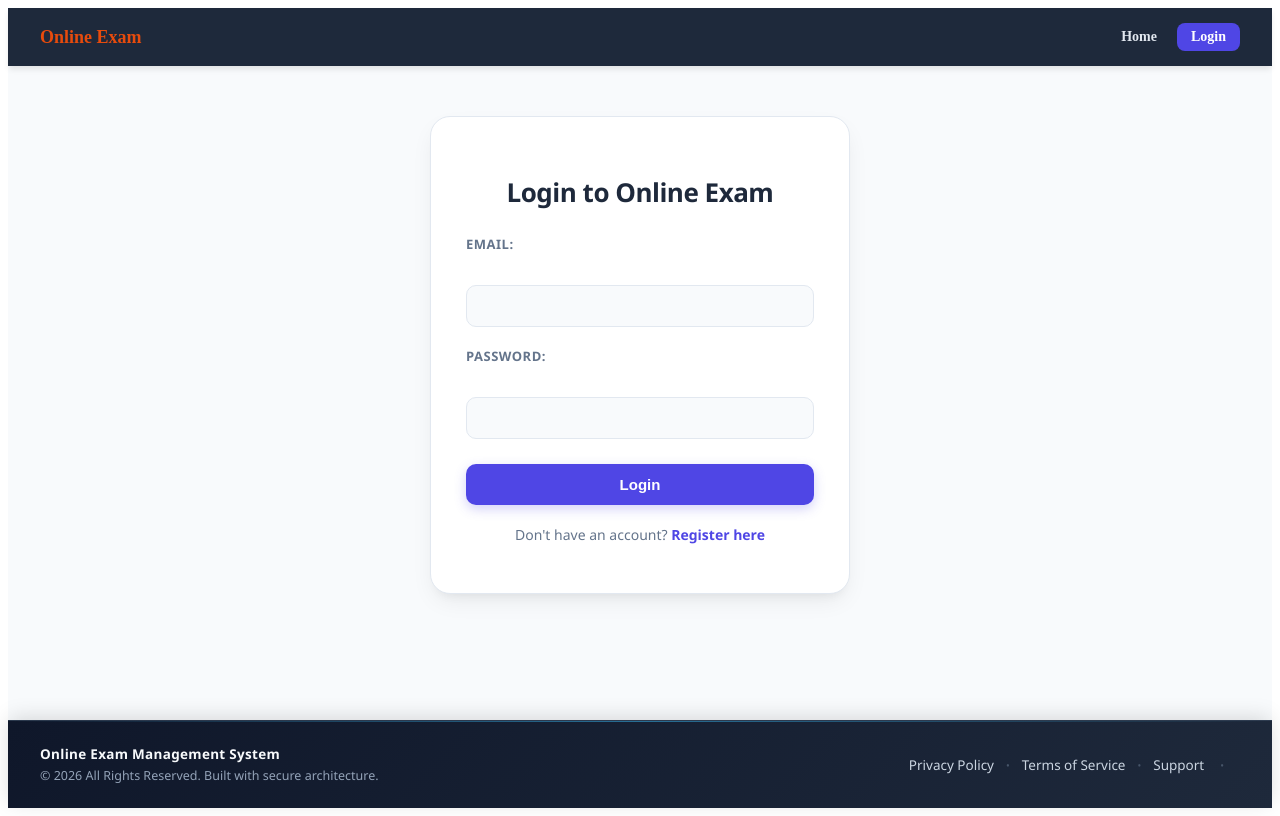
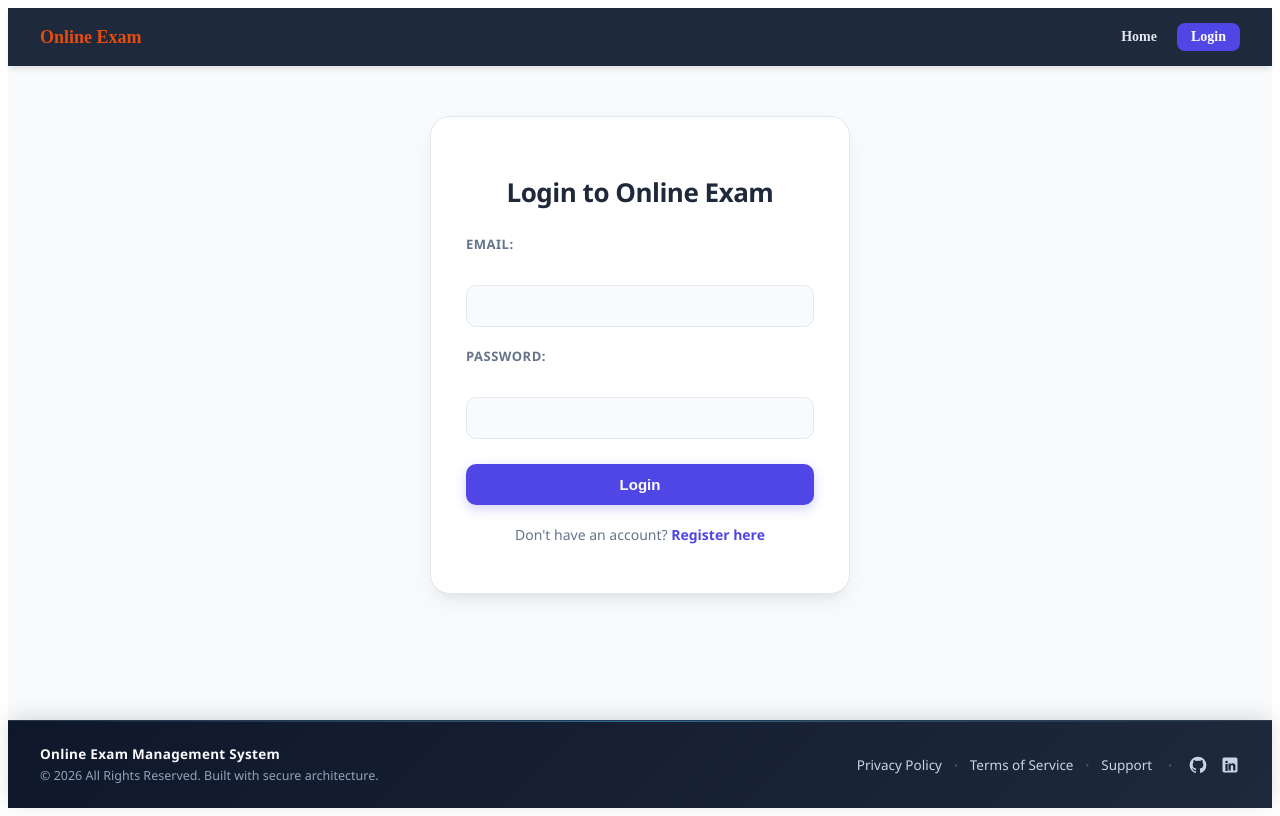
Before and after one commit to gopalkumar9761/exam-management-frontend, a React (Vite) app: page / in a window 1280 px wide. Built offline with nearby package versions, Linux system fonts and the light colour scheme.

Commit message:
Update Footer.css

```diff
--- a/src/Component/Footer.css
+++ b/src/Component/Footer.css
@@ -99,6 +99,10 @@
     font-size: 10px;
 }
 
+.desktop-only {
+    display: none;
+}
+
 .footer-links a {
     color: #cbd5e1;
     text-decoration: none;
@@ -109,6 +113,32 @@
 .footer-links a:hover {
     color: #38bdf8;
     text-shadow: 0 0 8px rgba(56, 189, 248, 0.4);
+}
+
+/* Social Icons Styling */
+.footer-socials {
+    display: flex;
+    align-items: center;
+    gap: 12px;
+}
+
+.social-icon-btn {
+    display: inline-flex;
+    align-items: center;
+    justify-content: center;
+    color: #cbd5e1;
+    transition: all 0.2s ease;
+    text-decoration: none;
+}
+
+.social-icon-btn:hover {
+    color: #38bdf8;
+    transform: translateY(-2px);
+}
+
+.social-icon {
+    width: 20px;
+    height: 20px;
 }
 
 /* Desktop Screen Layout */
@@ -122,4 +152,8 @@
     .footer-right {
         gap: 16px;
     }
+
+    .desktop-only {
+        display: inline;
+    }
 }
```
